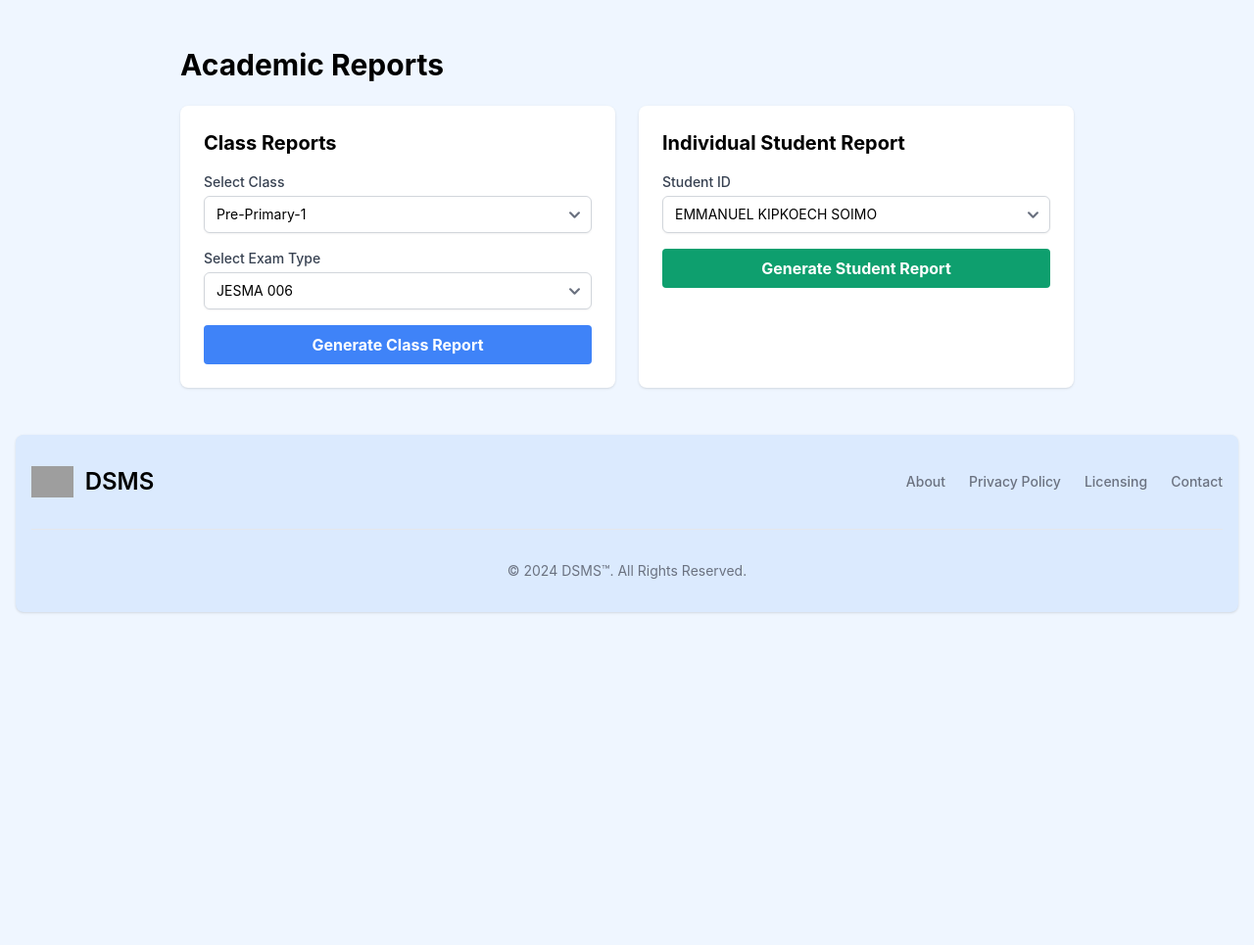
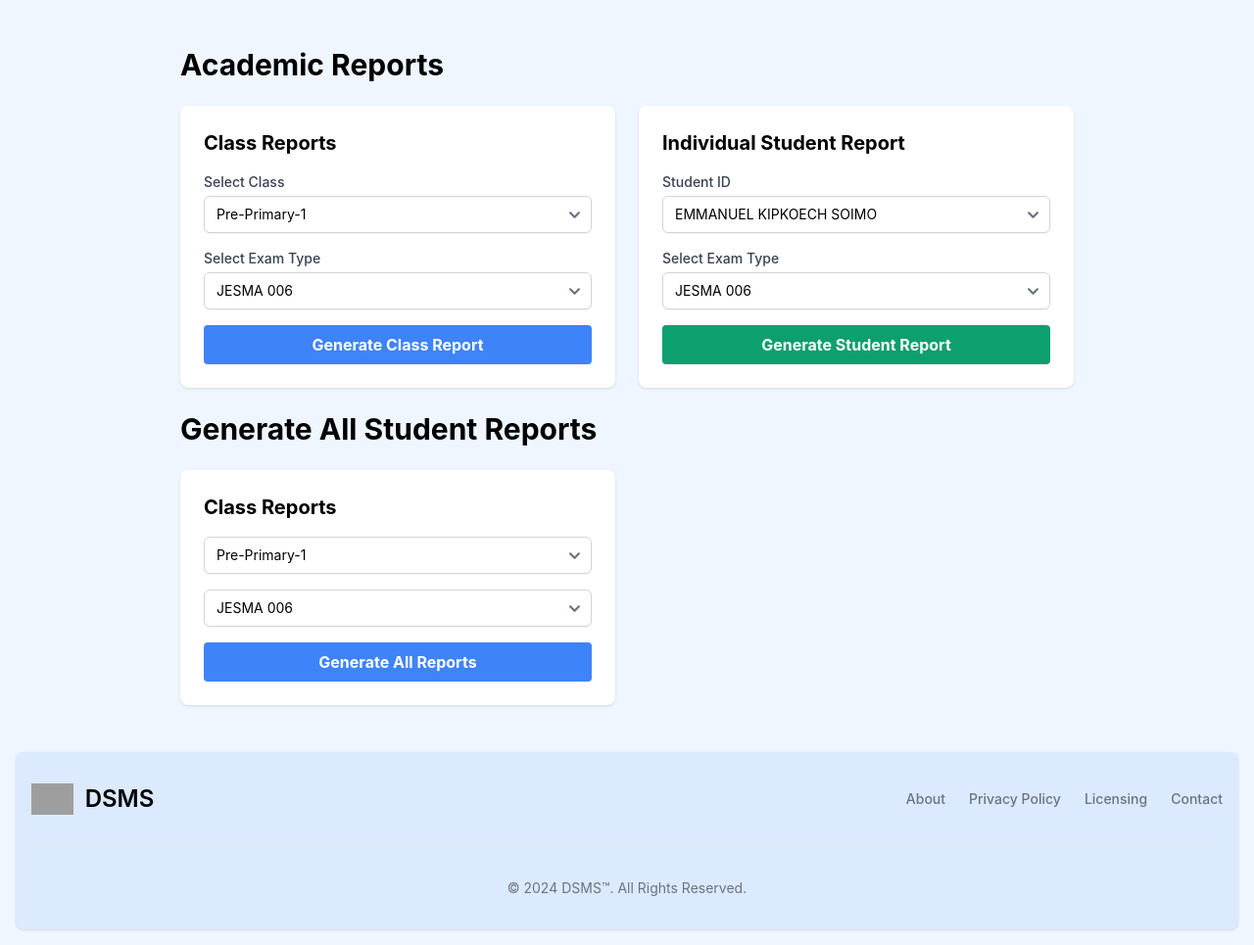
Before and after one commit to simlexx-k/djangoSchoolManager, a Django app: page /control/reports/ in a window 1280 px wide. Shown: the part 60-1025 px from the top of the page at 98% size. Before the commit the page ends 686 px from the top, so only its background shows below. Run offline with Django 5.2, Linux system fonts and the light colour scheme; data comes from the database, SQL or seed files in the repository; both versions use the stored data as it was after the commit; some libraries are stand-ins or nearby versions; grey boxes are pictures that could not be loaded.

Commit message:
Created report generation module & implemented the  logic for generating reports for a specific class and exam type.

```diff
--- a/administrator/urls.py
+++ b/administrator/urls.py
@@ -21,4 +21,5 @@ urlpatterns = [
     path('reports/', report_options, name='report_options'),
     path('api/reports/class/<int:grade_id>/', generate_class_report, name='generate_class_report'),
     path('api/reports/student/<int:student_id>/', generate_student_report, name='generate_student_report'),
+    path('control/api/reports/all-students/', views.generate_all_student_reports, name='generate_all_student_reports'),
 ]
--- a/administrator/views.py
+++ b/administrator/views.py
@@ -24,6 +24,7 @@ from reportlab.lib.styles import getSampleStyleSheet
 from reportlab.pdfgen import canvas
 from io import BytesIO
 from exams.models import Subject, ExamResult, ExamType, LearnerTotalScore, Grade
+from zipfile import ZipFile
 
 
 # Create your views here.
@@ -258,7 +259,7 @@ def generate_class_report(request, grade_id):
         return redirect('report_options')
 
     try:
-        exam_type = ExamType.objects.get(id=exam_type_id)
+        exam_type = ExamType.objects.get(exam_id=exam_type_id)
     except ExamType.DoesNotExist:
         messages.error(request, f"Exam type with id {exam_type_id} does not exist.")
         return redirect('report_options')
@@ -328,15 +329,39 @@ def generate_student_report(request, student_id):
     if student_id == 0:
         student_id = request.GET.get('student_id')
         if not student_id:
+            messages.error(request, "No student selected.")
             return redirect('report_options')
 
-    student = get_object_or_404(LearnerRegister, id=student_id)
-    exam_type = get_object_or_404(ExamType, exam_id=request.GET.get('exam_type'))
+    try:
+        student = LearnerRegister.objects.get(id=student_id)
+    except LearnerRegister.DoesNotExist:
+        messages.error(request, f"Student with id {student_id} does not exist.")
+        return redirect('report_options')
+
+    exam_type_id = request.GET.get('exam_type')
+    if not exam_type_id:
+        messages.error(request, "No exam type selected.")
+        return redirect('report_options')
+
+    try:
+        exam_type = ExamType.objects.get(exam_id=exam_type_id)
+    except ExamType.DoesNotExist:
+        messages.error(request, f"Exam type with id {exam_type_id} does not exist.")
+        return redirect('report_options')
+
     results = ExamResult.objects.filter(learner_id=student, exam_type=exam_type).select_related('subject')
 
-    LearnerTotalScore.update_all_totals(exam_type)
+    if not results.exists():
+        messages.warning(request, f"No results found for {student.name} in {exam_type.name}.")
+        return redirect('report_options')
 
-    total_score = LearnerTotalScore.objects.get(learner=student, exam_type=exam_type).total_score
+    try:
+        LearnerTotalScore.update_all_totals(exam_type)
+        total_score = LearnerTotalScore.objects.get(learner=student, exam_type=exam_type).total_score
+    except LearnerTotalScore.DoesNotExist:
+        messages.error(request, f"Total score not found for {student.name} in {exam_type.name}.")
+        return redirect('report_options')
+
     class_rank = LearnerTotalScore.objects.filter(
         learner__grade=student.grade,
         exam_type=exam_type,
@@ -367,6 +392,97 @@ def generate_student_report(request, student_id):
 
     table = Table(data)
     table.setStyle(TableStyle([
+        ('BACKGROUND', (0, 0), (-1, 0), colors.darkkhaki),
+        ('TEXTCOLOR', (0, 0), (-1, 0), colors.white),
+        ('ALIGN', (0, 0), (-1, -1), 'CENTER'),
+        ('FONTNAME', (0, 0), (-1, 0), 'Helvetica-Bold'),
+        ('FONTSIZE', (0, 0), (-1, 0), 12),
+        ('BOTTOMPADDING', (0, 0), (-1, 0), 12),
+        ('BACKGROUND', (0, 1), (-1, -1), colors.white),
+        ('TEXTCOLOR', (0, 1), (-1, -1), colors.black),
+        ('ALIGN', (0, 0), (-1, -1), 'CENTER'),
+        ('FONTNAME', (0, 1), (-1, -1), 'Helvetica'),
+        ('FONTSIZE', (0, 1), (-1, -1), 10),
+        ('TOPPADDING', (0, 1), (-1, -1), 6),
+        ('BOTTOMPADDING', (0, 1), (-1, -1), 6),
+        ('GRID', (0, 0), (-1, -1), 1, colors.black)
+    ]))
+
+    elements.append(table)
+    doc.build(elements)
+
+    pdf = buffer.getvalue()
+    buffer.close()
+
+    response = HttpResponse(content_type='application/pdf')
+    response['Content-Disposition'] = f'attachment; filename="{student.name}_{exam_type.name}_report.pdf"'
+    response.write(pdf)
+    return response
+
+def generate_all_student_reports(request):
+    grade_id = request.GET.get('grade_id')
+    exam_type_id = request.GET.get('exam_type')
+
+    if not grade_id or not exam_type_id:
+        messages.error(request, "Both grade and exam type must be selected.")
+        return redirect('report_options')
+
+    try:
+        grade = Grade.objects.get(id=grade_id)
+        exam_type = ExamType.objects.get(exam_id=exam_type_id)
+    except (Grade.DoesNotExist, ExamType.DoesNotExist):
+        messages.error(request, "Invalid grade or exam type selected.")
+        return redirect('report_options')
+
+    students = LearnerRegister.objects.filter(grade=grade)
+
+    # Create a ZIP file to store all PDFs
+    zip_buffer = BytesIO()
+    with ZipFile(zip_buffer, 'w') as zip_file:
+        for student in students:
+            pdf_buffer = generate_student_pdf(student, exam_type)
+            zip_file.writestr(f"{student.name}_{exam_type.name}_report.pdf", pdf_buffer.getvalue())
+
+    # Prepare response
+    response = HttpResponse(zip_buffer.getvalue(), content_type='application/zip')
+    response['Content-Disposition'] = f'attachment; filename="{grade.grade_name}_{exam_type.name}_all_reports.zip"'
+    return response
+
+def generate_student_pdf(student, exam_type):
+    buffer = BytesIO()
+    doc = SimpleDocTemplate(buffer, pagesize=letter)
+    elements = []
+
+    styles = getSampleStyleSheet()
+    elements.append(Paragraph(f"Student Report: {student.name}", styles['Title']))
+    elements.append(Spacer(1, 12))
+
+    results = ExamResult.objects.filter(learner_id=student, exam_type=exam_type).select_related('subject')
+
+    try:
+        total_score = LearnerTotalScore.objects.get(learner=student, exam_type=exam_type).total_score
+    except LearnerTotalScore.DoesNotExist:
+        total_score = sum(result.score for result in results)
+
+    class_rank = LearnerTotalScore.objects.filter(
+        learner__grade=student.grade,
+        exam_type=exam_type,
+        total_score__gt=total_score
+    ).count() + 1
+
+    elements.append(Paragraph(f"Class: {student.grade.grade_name}", styles['Normal']))
+    elements.append(Paragraph(f"Exam: {exam_type.name}", styles['Normal']))
+    elements.append(Paragraph(f"Rank: {class_rank} out of {student.grade.learners.count()}", styles['Normal']))
+    elements.append(Spacer(1, 12))
+
+    data = [['Subject', 'Score', 'Grade']]
+    for result in results:
+        data.append([result.subject.name, result.score, result.get_grade()])
+
+    data.append(['Total', total_score, ''])
+
+    table = Table(data)
+    table.setStyle(TableStyle([
         ('BACKGROUND', (0, 0), (-1, 0), colors.grey),
         ('TEXTCOLOR', (0, 0), (-1, 0), colors.whitesmoke),
         ('ALIGN', (0, 0), (-1, -1), 'CENTER'),
@@ -386,10 +502,5 @@ def generate_student_report(request, student_id):
     elements.append(table)
     doc.build(elements)
 
-    pdf = buffer.getvalue()
-    buffer.close()
-
-    response = HttpResponse(content_type='application/pdf')
-    response['Content-Disposition'] = f'attachment; filename="{student.name}_{exam_type.name}_report.pdf"'
-    response.write(pdf)
-    return response
+    buffer.seek(0)
+    return buffer
--- a/static/src/output.css
+++ b/static/src/output.css
@@ -1755,24 +1755,12 @@ select {
   justify-content: space-between;
 }
 
+.gap-4 {
+  gap: 1rem;
+}
+
 .gap-6 {
   gap: 1.5rem;
-}
-
-.gap-8 {
-  gap: 2rem;
-}
-
-.gap-4 {
-  gap: 1rem;
-}
-
-.gap-2 {
-  gap: 0.5rem;
-}
-
-.gap-0 {
-  gap: 0;
 }
 
 .-space-x-px > :not([hidden]) ~ :not([hidden]) {
@@ -2175,10 +2163,6 @@ select {
 
 .p-8 {
   padding: 2rem;
-}
-
-.p-0 {
-  padding: 0;
 }
 
 .px-2 {
@@ -2574,6 +2558,11 @@ select {
   background-color: rgb(5 122 85 / var(--tw-bg-opacity));
 }
 
+.hover\:bg-green-700:hover {
+  --tw-bg-opacity: 1;
+  background-color: rgb(4 108 78 / var(--tw-bg-opacity));
+}
+
 .hover\:bg-primary-100:hover {
   --tw-bg-opacity: 1;
   background-color: rgb(219 234 254 / var(--tw-bg-opacity));
@@ -2607,11 +2596,6 @@ select {
 .hover\:bg-yellow-900:hover {
   --tw-bg-opacity: 1;
   background-color: rgb(99 49 18 / var(--tw-bg-opacity));
-}
-
-.hover\:bg-green-700:hover {
-  --tw-bg-opacity: 1;
-  background-color: rgb(4 108 78 / var(--tw-bg-opacity));
 }
 
 .hover\:text-blue-600:hover {
--- a/templates/admin/dashboard.html
+++ b/templates/admin/dashboard.html
@@ -30,7 +30,7 @@
             <!-- New Fees Card -->
             <div class="bg-white dark:bg-gray-800 rounded-lg shadow p-6">
                 <h3 class="font-bold text-gray-500 dark:text-gray-400 mb-2">Total Fees Collected</h3>
-                <p class="text-3xl font-bold">{{ total_fees_collected }}</p>
+                <p class="text-3xl font-bold">Ksh.{{ total_fees_collected }}</p>
             </div>
 
             <!-- Recent Activity -->
@@ -67,7 +67,7 @@
                     <a href="{% url 'take_attendance' %}" class="w-full bg-green-500 hover:bg-green-600 text-white dark:text-white font-bold py-2 px-4 rounded text-center">
                         Take Attendance
                     </a>
-                    <a href="{% url 'generate_reports' %}" class="w-full bg-yellow-500 hover:bg-yellow-600 text-white dark:text-white font-bold py-2 px-4 rounded text-center">
+                    <a href="{% url 'report_options' %}" class="w-full bg-yellow-500 hover:bg-yellow-600 text-white dark:text-white font-bold py-2 px-4 rounded text-center">
                         Generate Reports
                     </a>
                     <a href="{% url 'send_notification' %}" class="w-full bg-red-500 hover:bg-red-600 text-white dark:text-white font-bold py-2 px-4 rounded text-center">
@@ -94,5 +94,6 @@
 
     toggleDropdown('studentsDropdown', 'studentsMenu');
     toggleDropdown('teachersDropdown', 'teachersMenu');
+    toggleDropdown('academicsDropdown', 'academicsMenu');
 </script>
 {% endblock %}
--- a/templates/admin/report_options.html
+++ b/templates/admin/report_options.html
@@ -35,9 +35,18 @@
             <form action="{% url 'generate_student_report' student_id=0 %}" method="get" id="studentReportForm">
                 <div class="mb-4">
                     <label for="student_id" class="block text-sm font-medium text-gray-700 dark:text-gray-300">Student ID</label>
-                    <select id="student_id" name="class_id" class="mt-1 block w-full py-2 px-3 border border-gray-300 bg-white rounded-md shadow-sm focus:outline-none focus:ring-indigo-500 focus:border-indigo-500 sm:text-sm">
+                    <select id="student_id" name="student_id" class="mt-1 block w-full py-2 px-3 border border-gray-300 bg-white rounded-md shadow-sm focus:outline-none focus:ring-indigo-500 focus:border-indigo-500 sm:text-sm">
                         {% for student in students %}
+                            <label class="block text-sm font-medium text-gray-700 dark:text-gray-300" for="student_id">{{ student.name }}</label>
                             <option value="{{ student.id }}">{{ student.name }}</option>
+                        {% endfor %}
+                    </select>
+                </div>
+                <div class="mb-4">
+                    <label for="exam_type" class="block text-sm font-medium text-gray-700 dark:text-gray-300">Select Exam Type</label>
+                    <select id="exam_type" name="exam_type" class="mt-1 block w-full py-2 px-3 border border-gray-300 bg-white rounded-md shadow-sm focus:outline-none focus:ring-indigo-500 focus:border-indigo-500 sm:text-sm">
+                        {% for exam_type in exam_types %}
+                            <option value="{{ exam_type.exam_id }}">{{ exam_type.name }}</option>
                         {% endfor %}
                     </select>
                 </div>
@@ -45,6 +54,33 @@
                     Generate Student Report
                 </button>
             </form>
+        </div>
+    </div>
+    <br>
+    <h2 class="text-3xl font-bold mb-6">Generate All Student Reports</h2>
+    <div class="grid grid-cols-1 md:grid-cols-2 gap-6">
+        <div class="bg-white dark:bg-gray-800 rounded-lg shadow p-6">
+            <h2 class="text-xl font-bold mb-4">Class Reports</h2>
+                <form action="{% url 'generate_all_student_reports' %}" method="get">
+                    <div class="mb-4">
+                    <select name="grade_id" class="mt-1 block w-full py-2 px-3 border border-gray-300 bg-white rounded-md shadow-sm focus:outline-none focus:ring-indigo-500 focus:border-indigo-500 sm:text-sm">
+                        {% for grade in grades %}
+                            <option value="{{ grade.id }}">{{ grade.grade_name }}</option>
+                        {% endfor %}
+                    </select>
+                    </div>
+                    <div class="mb-4">
+                    <select name="exam_type" class="mt-1 block w-full py-2 px-3 border border-gray-300 bg-white rounded-md shadow-sm focus:outline-none focus:ring-indigo-500 focus:border-indigo-500 sm:text-sm">
+                        {% for exam_type in exam_types %}
+                            <option value="{{ exam_type.exam_id }}">{{ exam_type.name }}</option>
+                        {% endfor %}
+                    </select>
+                    </div>
+                    <button type="submit" class="w-full bg-blue-500 hover:bg-blue-700 text-white font-bold py-2 px-4 rounded">
+                        Generate All Reports
+                    </button>
+                </form>
+            </div>
         </div>
     </div>
 </div>
```
Also changed, not shown: templates/admin/partials/sidenav.html (+12 -1 lines), db.sqlite3, 1 other file.
